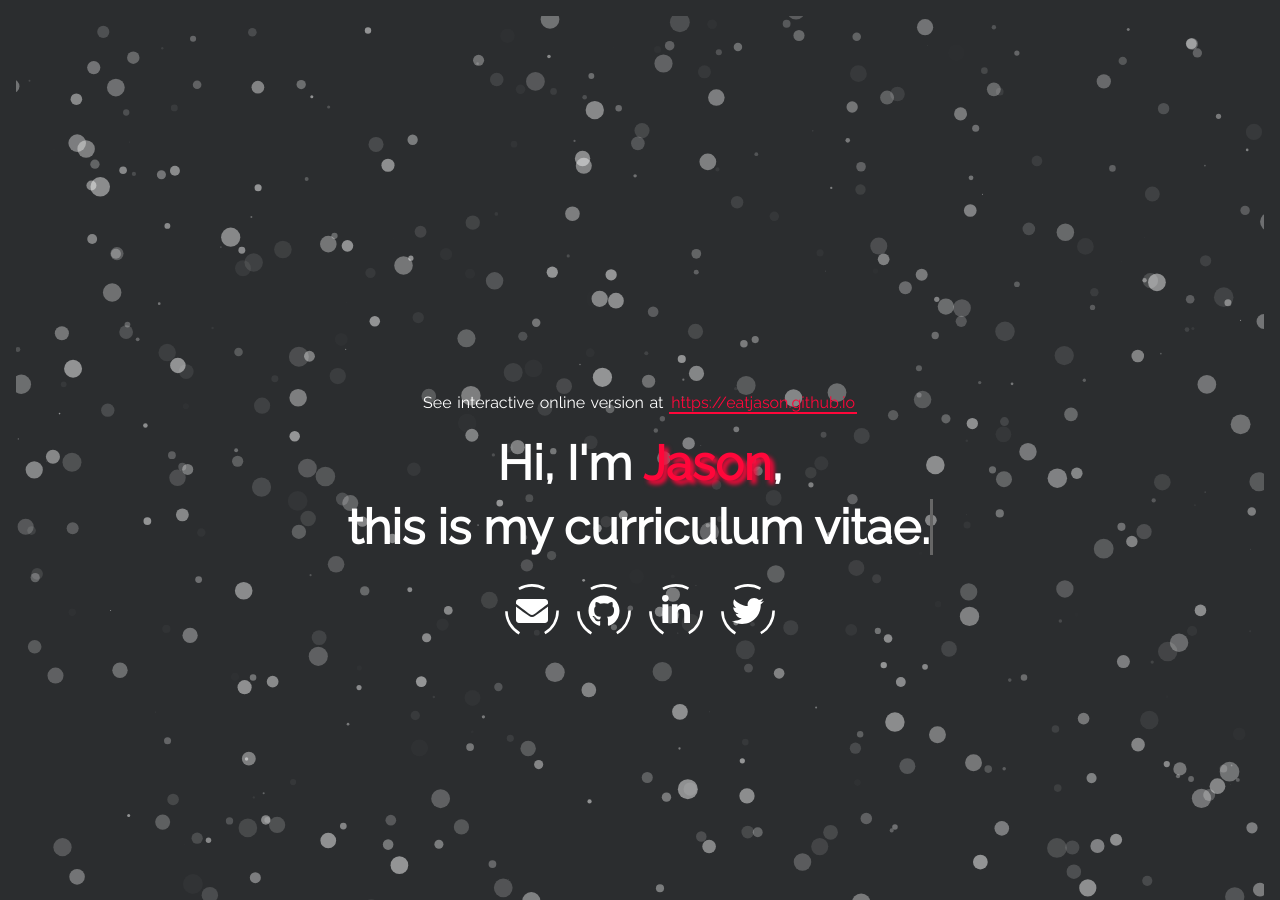
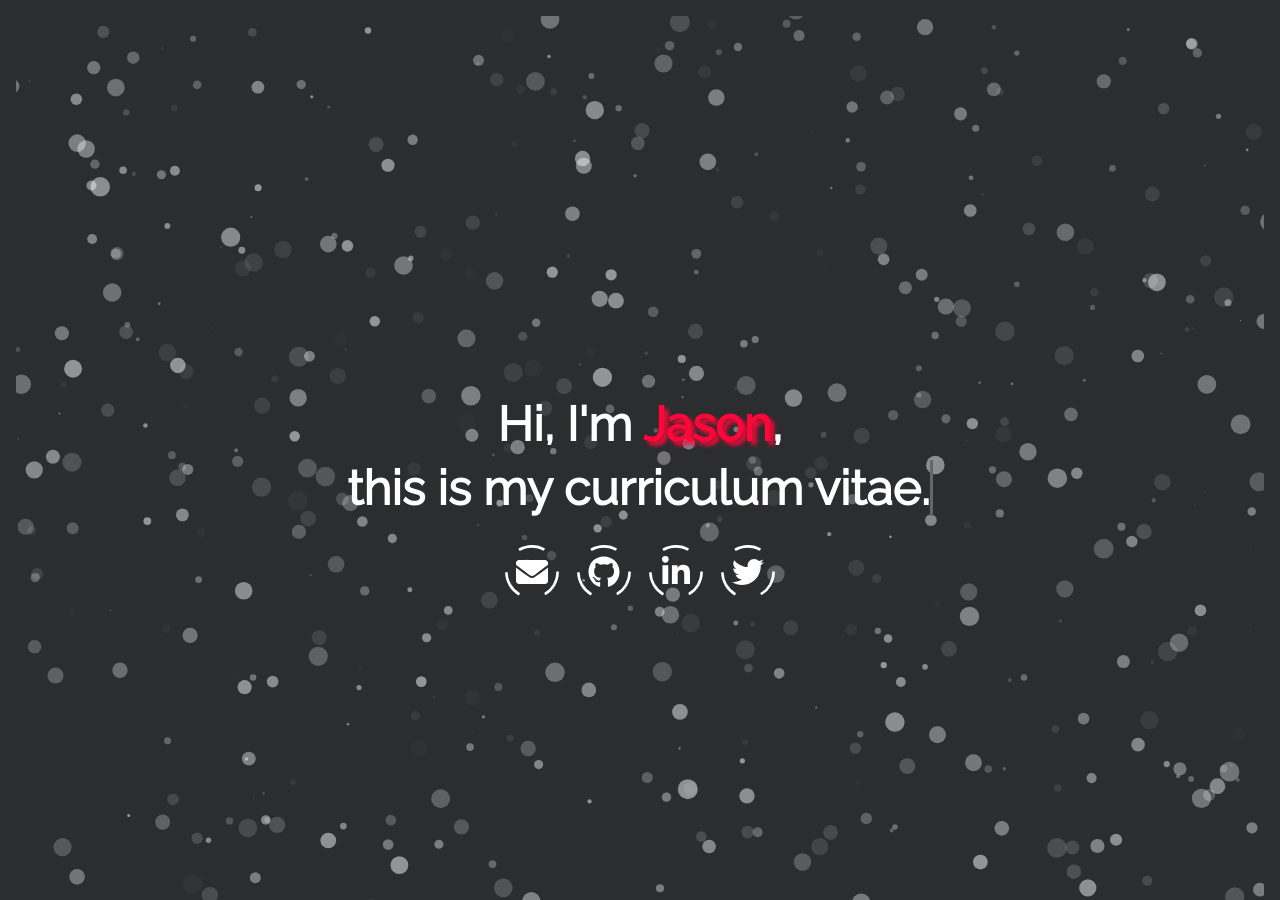
Before and after one commit to eatjason/eatjason.github.io, a Jekyll site: the page built from index.html, in a window 1280 px wide and 900 px high. Built offline with Jekyll 4.4.1, drawn with Linux system fonts in a browser that asks for light colours.

Commit message:
removed pdf edits

```diff
--- a/_includes/landing-page.html
+++ b/_includes/landing-page.html
@@ -1,8 +1,6 @@
 <div id="landing">
   <div class="landing-title">
-
-    <p>See interactive online version at <a class="highlight-link" href="https://eatjason.github.io" target="_blank" rel="noreferrer">https://eatjason.github.io</a></p>
-
+    <!-- <p>See interactive online version at <a class="highlight-link" href="https://eatjason.github.io" target="_blank" rel="noreferrer">https://eatjason.github.io</a></p> -->
     <h1>Hi, I&#39;m
       <span class="highlight-title">{{site.username}}</span>,
     </h1>
```
Also changed, not shown: other parts of _includes/landing-page.html (+0 -3 lines).
